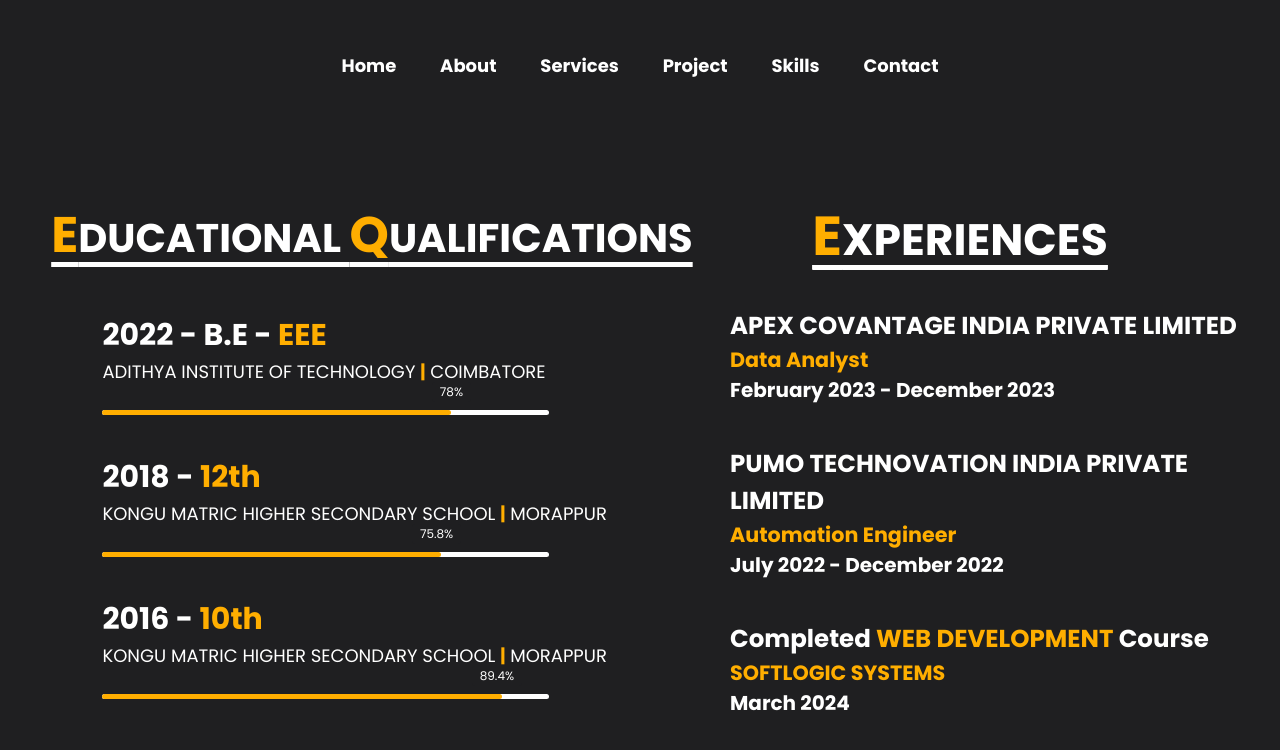
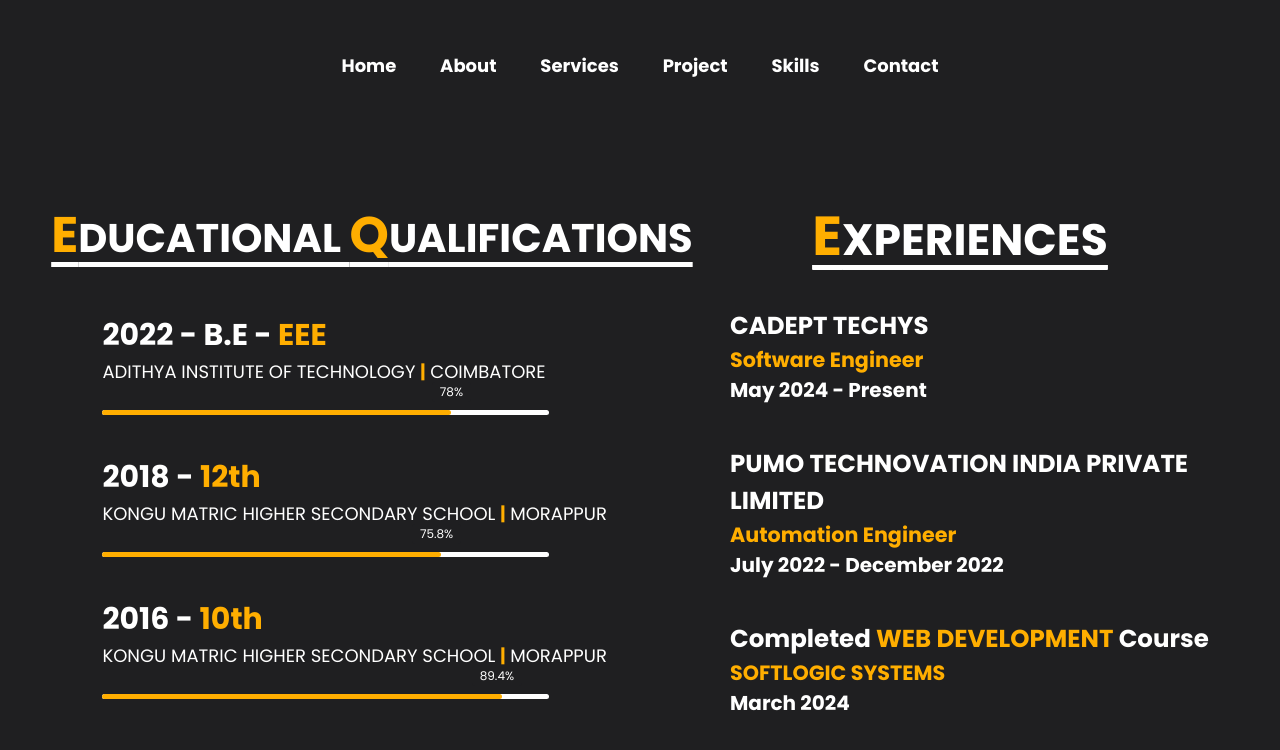
Before and after one commit to praveenbalamurugan999/MY-PORTFOLIO, a plain HTML site: page services.html in a window 1280 px wide. Drawn offline with Linux system fonts and the light colour scheme.

Commit message:
Update services.html

```diff
--- a/services.html
+++ b/services.html
@@ -77,9 +77,9 @@
 
         <div class="alljobs">
 
-            <h1> APEX COVANTAGE INDIA PRIVATE LIMITED </h1>
-            <h2> <span>Data Analyst</span></h2>
-            <h3>February 2023 - December 2023</h3>
+            <h1>CADEPT TECHYS </h1>
+            <h2> <span>Software Engineer</span></h2>
+            <h3>May 2024 - Present</h3>
 
             <br>
             <br>
```
